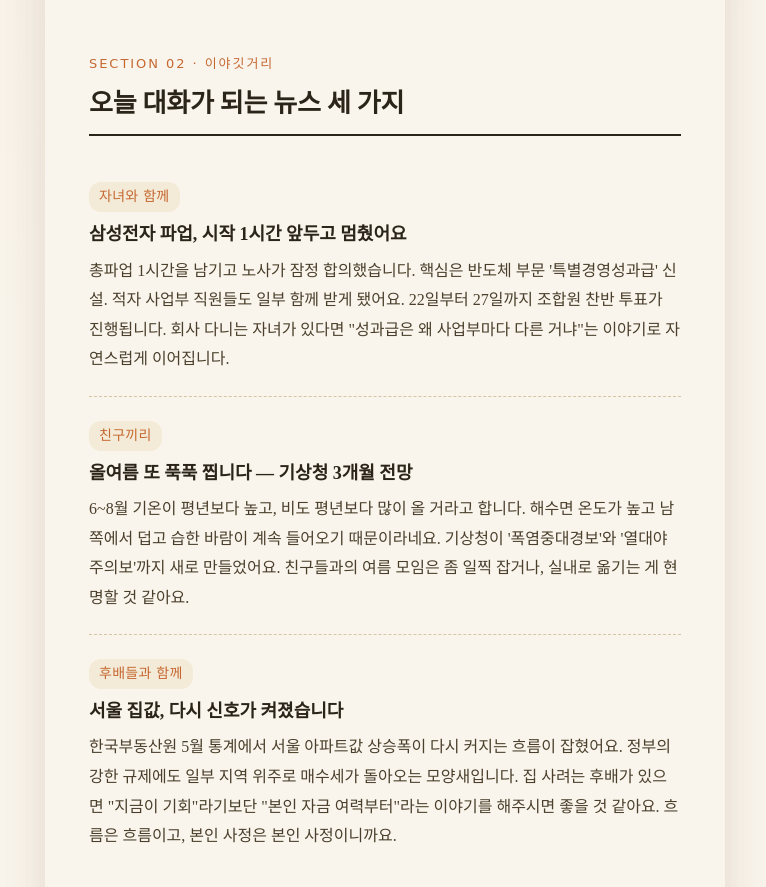
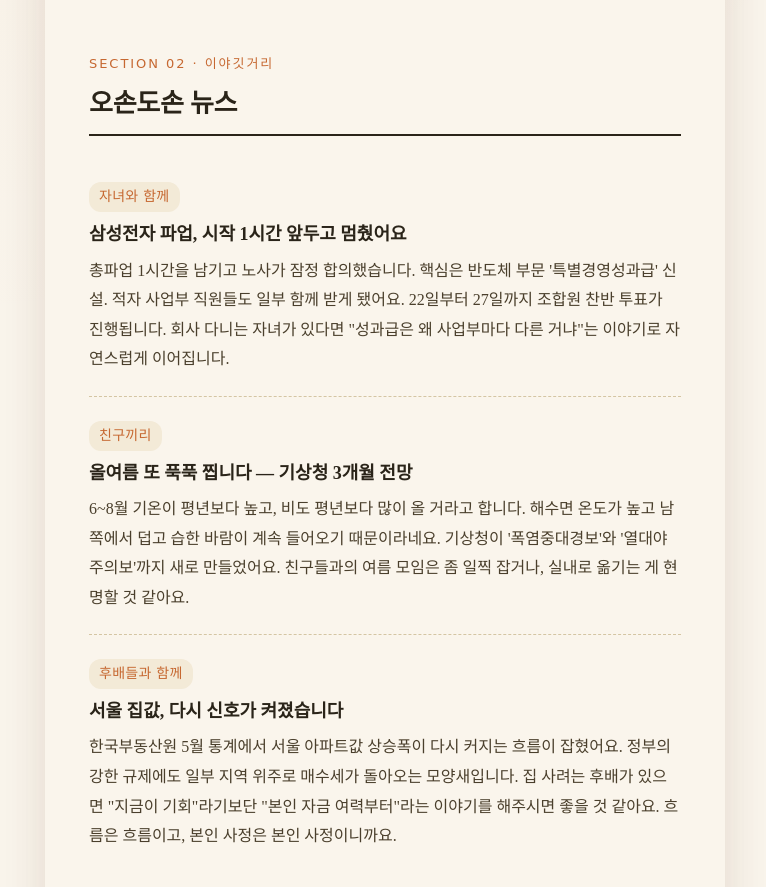
Before and after one commit to shungshung/newsdotori, a plain HTML site: page index.html in a window 1280 px wide. Shown: the part 1334-2221 px from the top of the page, without its empty margins (255-1021 px from the left). Drawn offline with Linux system fonts and the light colour scheme; a web font is replaced by a local one.

Commit message:
Update index.html

```diff
--- a/index.html
+++ b/index.html
@@ -561,7 +561,7 @@
     <!-- ━━━━━ 섹션 2: 이야깃거리 ━━━━━ -->
     <section>
       <div class="section-label">SECTION 02 · 이야깃거리</div>
-      <h2 class="section-title">오늘 대화가 되는 뉴스 세 가지</h2>
+      <h2 class="section-title">오손도손 뉴스</h2>
 
       <div class="talk-item">
         <div class="talk-hook">자녀와 함께</div>
```
